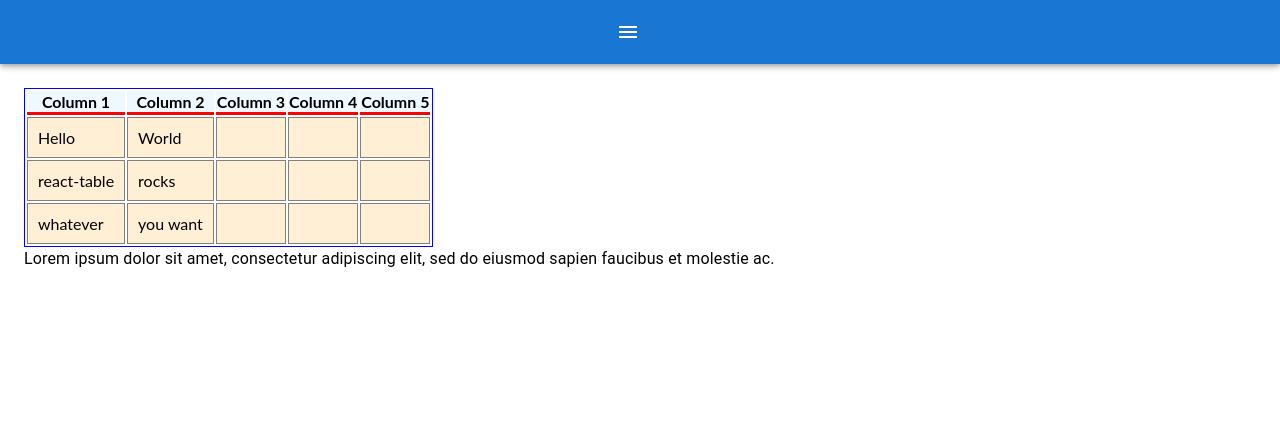
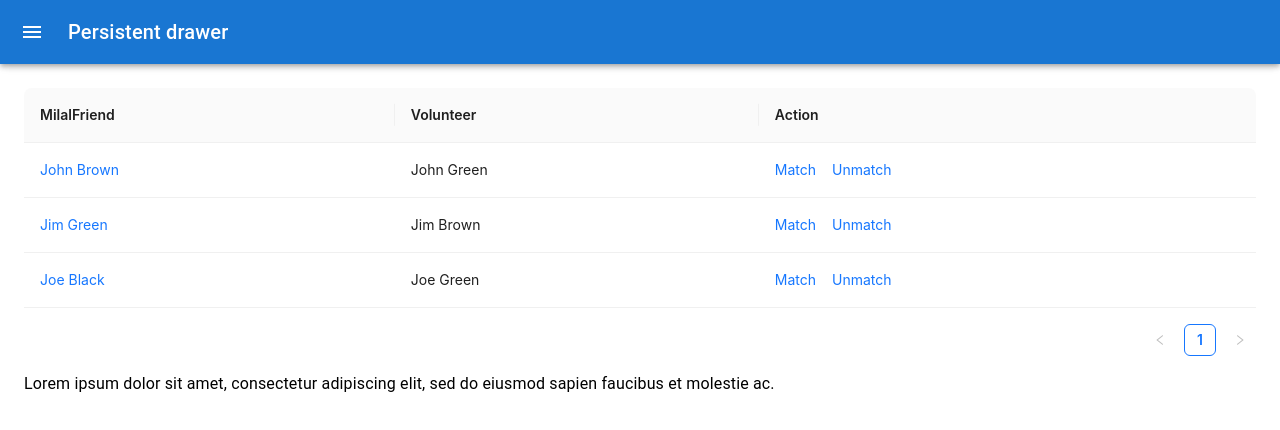
Before and after one commit to limsol-personal-team/milal-matching, a React (Create React App) app in the folder client/: page / in a window 1280 px wide. Shown: the top 430 px of the page. Built offline with nearby package versions, Linux system fonts and the light colour scheme.

Commit message:
move files around and use new table

```diff
--- a/client/package.json
+++ b/client/package.json
@@ -14,6 +14,7 @@
     "@testing-library/user-event": "^13.5.0",
     "@types/react": "latest",
     "@types/react-dom": "latest",
+    "antd": "^5.5.1",
     "clsx": "^1.2.1",
     "react": "latest",
     "react-data-grid": "^7.0.0-beta.26",
--- a/client/src/app/App.tsx
+++ b/client/src/app/App.tsx
@@ -1,5 +1,6 @@
 import * as React from "react";
 import MatchingPage from "./pages/MatchingPage";
+
 export default function App() {
   return <MatchingPage />;
 }
--- a/client/src/app/components/MilalFriendTable.tsx
+++ b/client/src/app/components/MilalFriendTable.tsx
@@ -1,100 +1,55 @@
 import React from "react";
-import { useTable } from "react-table";
+import { Space, Table, Tag } from "antd";
+import type { ColumnsType } from "antd/es/table";
 
-function App() {
-  const data: any = React.useMemo(
-    () => [
+interface DataType {
+  key: string;
+  milalFriendName: string;
+  volunteerName: string;
+}
+
+const columns: ColumnsType<DataType> = [
   {
-        col1: "Hello",
-        col2: "World",
+    title: "MilalFriend",
+    dataIndex: "milalFriendName",
+    key: "milalFriendName",
+    render: (text) => <a>{text}</a>,
   },
   {
-        col1: "react-table",
-        col2: "rocks",
+    title: "Volunteer",
+    dataIndex: "volunteerName",
+    key: "volunteerName",
   },
   {
-        col1: "whatever",
-        col2: "you want",
+    title: "Action",
+    key: "action",
+    render: (_, record) => (
+      <Space size="middle">
+        <a>Match</a>
+        <a>Unmatch</a>
+      </Space>
+    ),
   },
-    ],
-    []
-  );
+];
 
-  const columns: any = React.useMemo(
-    () => [
+const data: DataType[] = [
   {
-        Header: "Column 1",
-        accessor: "col1", // accessor is the "key" in the data
+    key: "1",
+    milalFriendName: "John Brown",
+    volunteerName: "John Green",
   },
   {
-        Header: "Column 2",
-        accessor: "col2",
+    key: "2",
+    milalFriendName: "Jim Green",
+    volunteerName: "Jim Brown",
   },
   {
-        Header: "Column 3",
-        accessor: "col3",
+    key: "3",
+    milalFriendName: "Joe Black",
+    volunteerName: "Joe Green",
   },
-      {
-        Header: "Column 4",
-        accessor: "col4",
-      },
-      {
-        Header: "Column 5",
-        accessor: "col5",
-      },
-    ],
-    []
-  );
+];
 
-  const { getTableProps, getTableBodyProps, headerGroups, rows, prepareRow } =
-    useTable({ columns, data });
-
-  return (
-    <table {...getTableProps()} style={{ border: "solid 1px blue" }}>
-      <thead>
-        {headerGroups.map((headerGroup) => (
-          <tr {...headerGroup.getHeaderGroupProps()}>
-            {headerGroup.headers.map((column) => (
-              <th
-                {...column.getHeaderProps()}
-                style={{
-                  borderBottom: "solid 3px red",
-                  background: "aliceblue",
-                  color: "black",
-                  fontWeight: "bold",
-                }}
-              >
-                {column.render("Header")}
-              </th>
-            ))}
-          </tr>
-        ))}
-      </thead>
-      <tbody {...getTableBodyProps()}>
-        {rows.map((row) => {
-          prepareRow(row);
-          return (
-            <tr {...row.getRowProps()}>
-              {row.cells.map((cell) => {
-                return (
-                  <td
-                    {...cell.getCellProps()}
-                    style={{
-                      padding: "10px",
-                      border: "solid 1px gray",
-                      background: "papayawhip",
-                    }}
-                  >
-                    {cell.render("Cell")}
-                  </td>
-                );
-              })}
-            </tr>
-          );
-        })}
-      </tbody>
-    </table>
-  );
-}
+const App: React.FC = () => <Table columns={columns} dataSource={data} />;
 
 export default App;
--- a/client/src/app/pages/CheckinPage.tsx
+++ b/client/src/app/pages/CheckinPage.tsx
@@ -1,5 +1,6 @@
 import React from "react";
-import "./Checkinstyle.css";
+// import "./Checkinstyle.css";
+// @javi commenting this out for now since it messes with css globally
 export class CheckInPage extends React.Component {
   handleChange = (event: any) => {
     event.preventDefault();
```
Also changed, not shown: 1 other file (tests, documents, lock files or other folders). Lines whose indentation alone changed are shown as unchanged.
